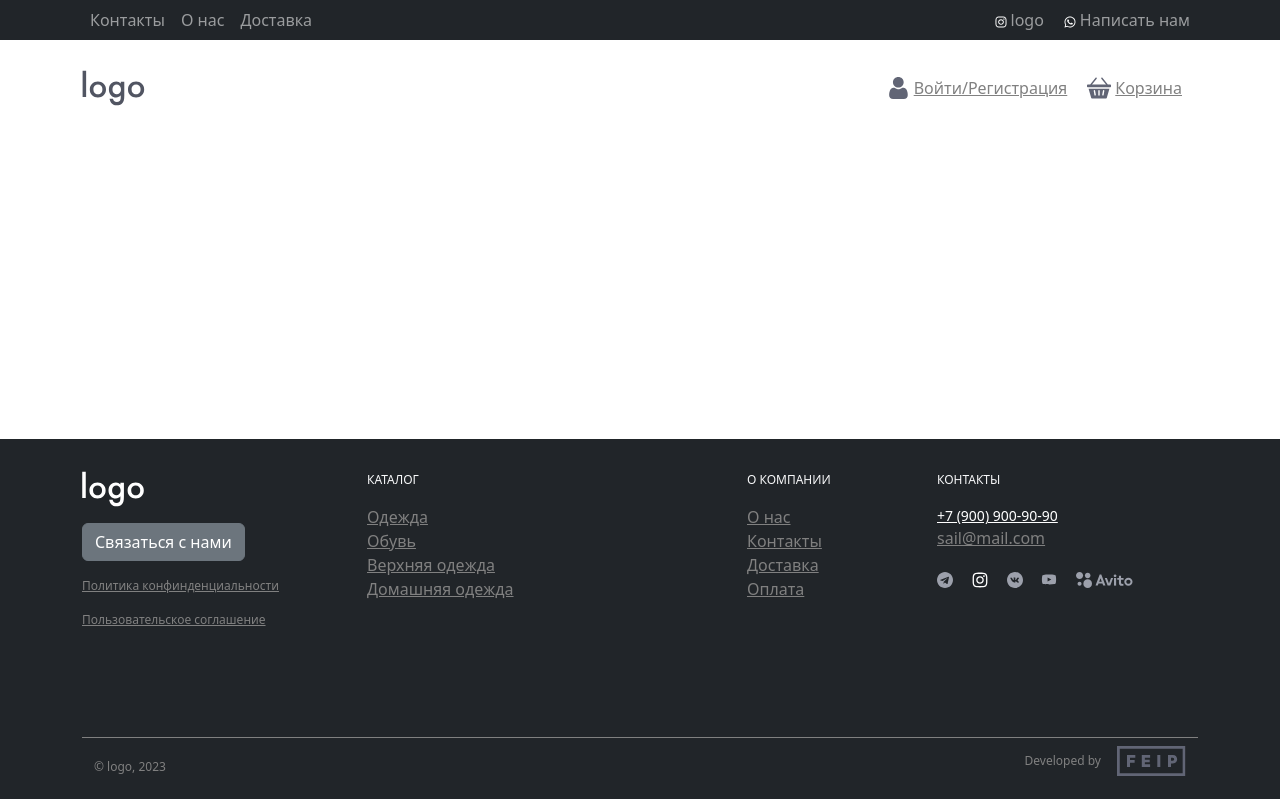
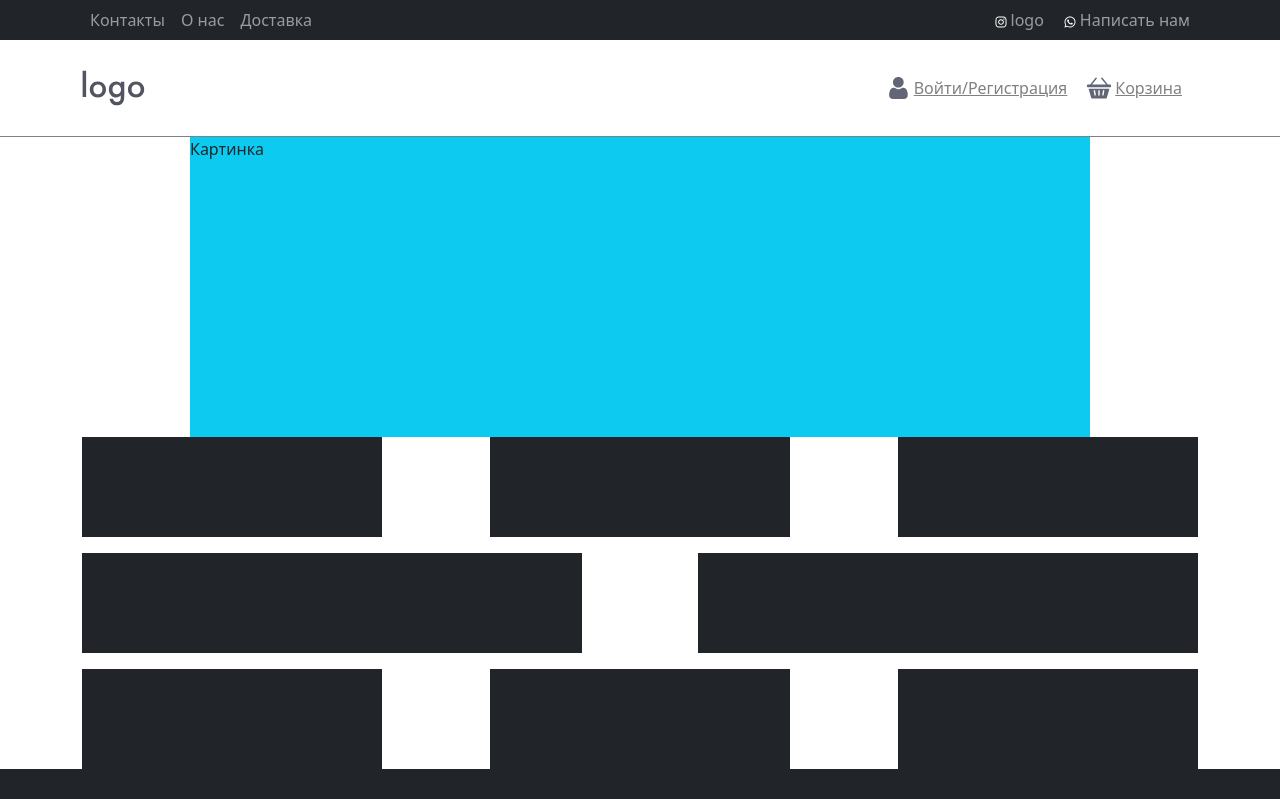
Before and after one commit to ErofeevAA/feip-lol, a React (Create React App) app: page / in a window 1280 px wide. Shown: the top 799 px of the page. Built offline with nearby package versions, Linux system fonts and the light colour scheme.

Commit message:
add template to main page

```diff
--- a/src/Routes.js
+++ b/src/Routes.js
@@ -14,6 +14,6 @@ export const publicRoutes = [
     },
     {
         path: PRODUCT_ROUTE,
-        page: CatalogPage
+        Page: CatalogPage
     }
 ]
--- a/src/components/NavBar.js
+++ b/src/components/NavBar.js
@@ -132,7 +132,8 @@ const NavBar = observer(() => {
                     }
                 </Container>
             </Navbar>
-            <Dropdown.Divider/>
+
+            <Dropdown.Divider style={{background: 'gray', height:1}}/>
         </div>
     );
 });
--- a/src/components/ProductItem.js
+++ b/src/components/ProductItem.js
@@ -1,7 +1,5 @@
 import React, {useState} from 'react';
 import {Button, Card, Col} from "react-bootstrap";
-import Image from "react-bootstrap/Image";
-import star from '../assets/star.png'
 import {useNavigate} from "react-router-dom"
 import {PRODUCT_ROUTE} from "../utils/consts/RoutesConst";
 import {SYMBOL_RUBLE} from "../utils/consts/StringConsts";
@@ -16,8 +14,8 @@ const ProductItem = () => {
     }
     let itemStyle = {zIndex: 0}
     let content = (
-        <div className="d-flex flex-column">
-            <div onClick={itemClick} style={{backgroundImage: basket_img/*`url${product.picture}`*/, width: 288, height: 407}}></div>
+        <div className="d-flex flex-column m-3 p-3">
+            <div onClick={itemClick} style={{backgroundImage: `url(${basket_img})`, width: 288, height: 407}}></div>
             <div style={{height: 16}}/>
             <div onClick={itemClick} style={{color: "#515562", fontSize: 16}}>Water-repellent wool twill trench coat</div>
             <div style={{height: 24}}/>
@@ -30,7 +28,7 @@ const ProductItem = () => {
             <div className="d-flex flex-column" style={{margin: 16}}>
                 <div
                     onClick={itemClick}
-                    style={{cursor: 'pointer', backgroundImage: basket_img/*`url${product.picture}`*/, width: 288, height: 407}}></div>
+                    style={{cursor: 'pointer', backgroundImage: `url(${basket_img})`, width: 288, height: 407}}></div>
                 <div style={{height: 16}}/>
                 <div
                     onClick={itemClick}
--- a/src/pages/CatalogPage.js
+++ b/src/pages/CatalogPage.js
@@ -1,10 +1,12 @@
-import React, {useState} from 'react';
+import React from 'react';
 import ProductStore from "../store/ProductStore";
 import ProductItem from "../components/ProductItem";
+import Container from "react-bootstrap/Container";
 
 const CatalogPage = () => {
     return(
-        <div className="d-flex justify-content-center flex-column">
+        <div className="d-flex justify-content-center flex-column mb-5">
+            <Container>
                 <div className="d-flex flex-wrap justify-content-center">
                     <ProductItem />
                     <ProductItem />
@@ -13,6 +15,8 @@ const CatalogPage = () => {
                     <ProductItem />
                     <ProductItem />
                 </div>
+            </Container>
+
         </div>
     );
 }
--- a/src/pages/MainPage.js
+++ b/src/pages/MainPage.js
@@ -1,8 +1,31 @@
 import React from 'react';
+import Container from "react-bootstrap/Container";
+import Col from "react-bootstrap/Col";
+import Row from "react-bootstrap/Row";
 
 const MainPage = () => {
     return (
         <div>
+            <Container>
+                <div className="d-flex justify-content-center">
+                    <div className="bg-info" style={{width: "900px", height: "300px"}}>Картинка</div>
+                </div>
+                <div className="d-flex justify-content-between">
+                    <div className="bg-dark" style={{width: '300px', height: "100px"}}></div>
+                    <div className="bg-dark" style={{width: '300px', height: "100px"}}></div>
+                    <div className="bg-dark" style={{width: '300px', height: "100px"}}></div>
+                </div>
+                <div className="d-flex justify-content-between my-3">
+                    <div className="bg-dark" style={{width: '500px', height: "100px"}}></div>
+                    <div className="bg-dark" style={{width: '500px', height: "100px"}}></div>
+                </div>
+                <div className="d-flex justify-content-between">
+                    <div className="bg-dark" style={{width: '300px', height: "100px"}}></div>
+                    <div className="bg-dark" style={{width: '300px', height: "100px"}}></div>
+                    <div className="bg-dark" style={{width: '300px', height: "100px"}}></div>
+                </div>
+
+            </Container>
 
         </div>
     );
```
Lines whose indentation alone changed are shown as unchanged.
